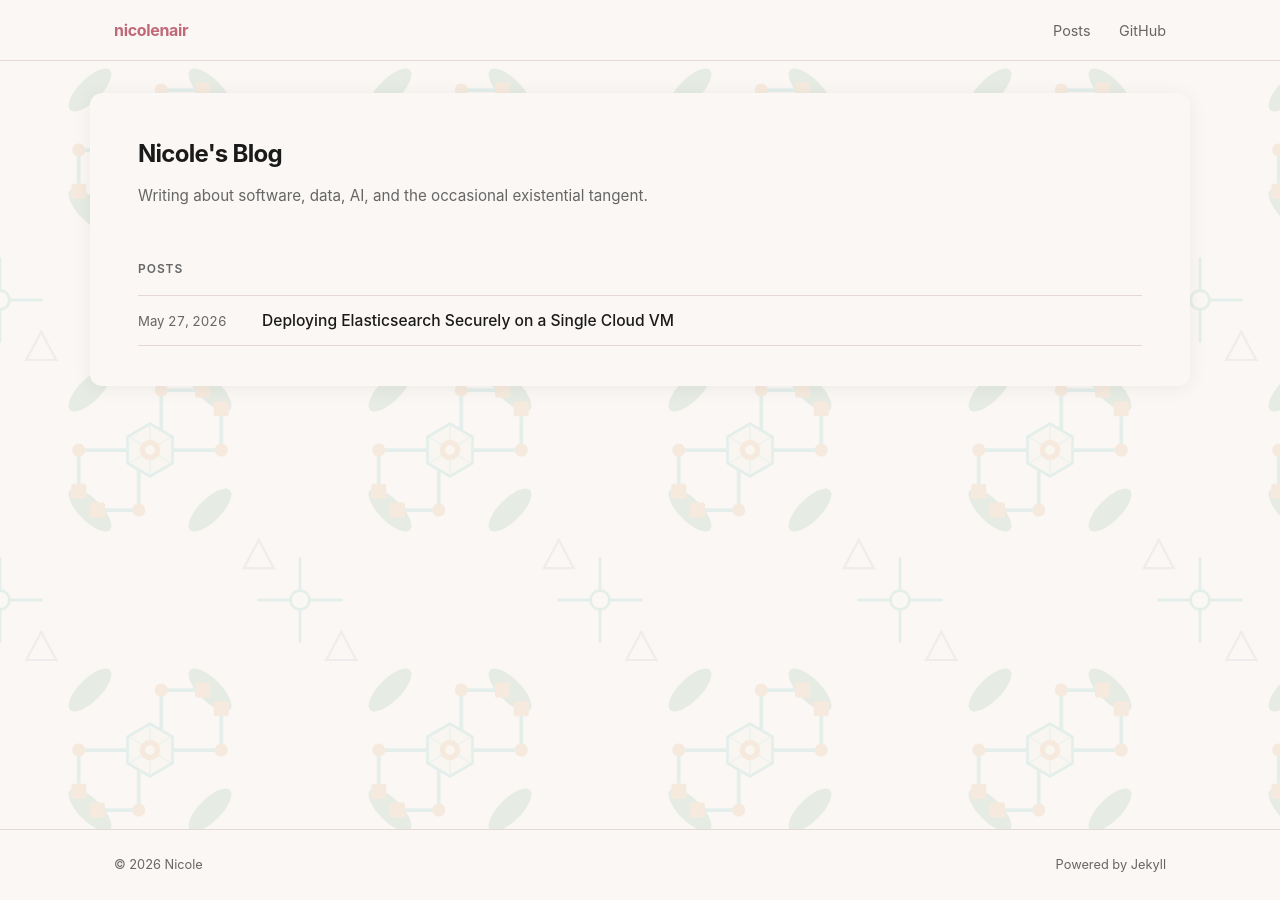
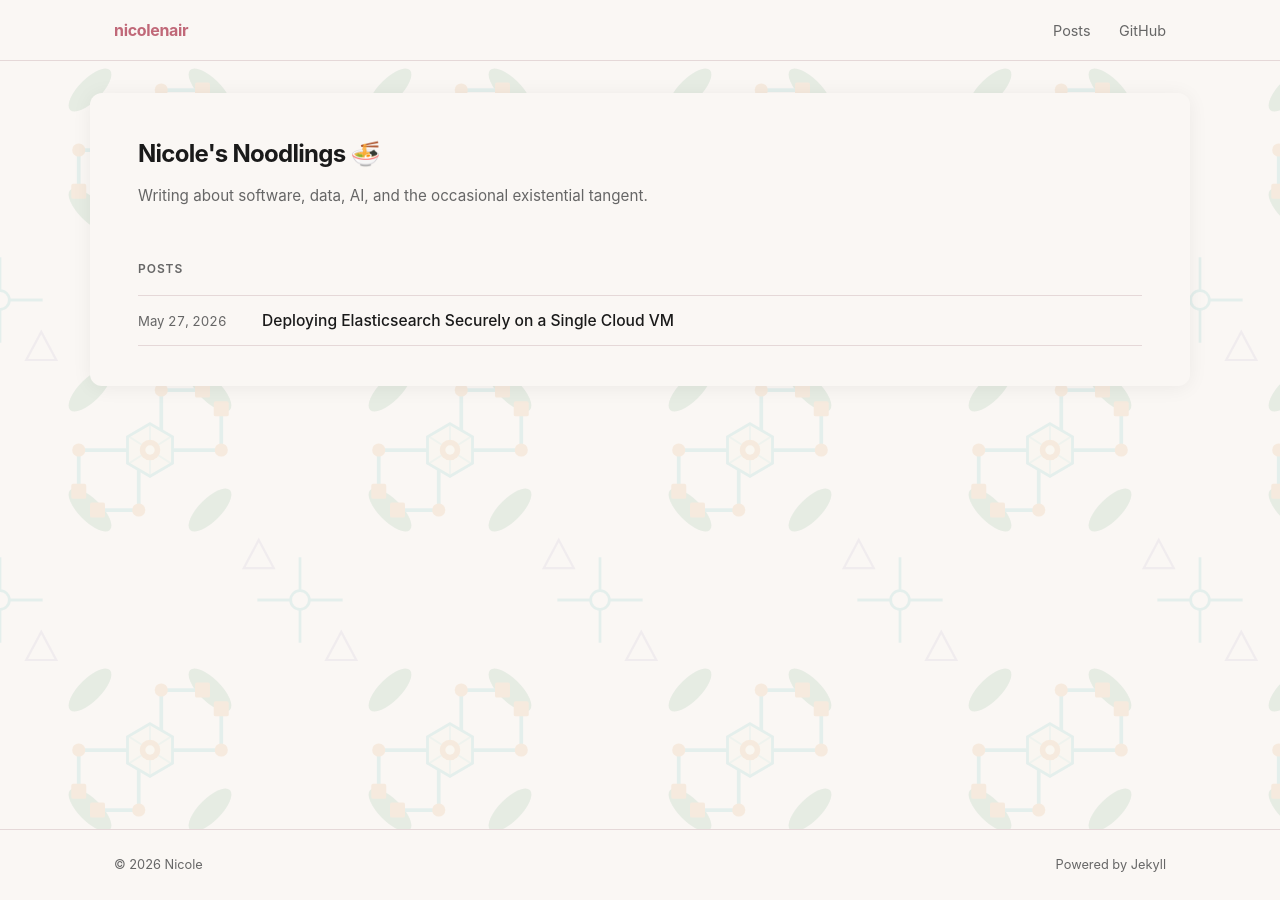
Before and after one commit to nicolenair/nicolenair.github.io, a Jekyll site: the page built from index.html, in a window 1280 px wide. Built offline with Jekyll 4.4.1, drawn with Linux system fonts in a browser that asks for light colours.

Commit message:
update name

```diff
--- a/index.html
+++ b/index.html
@@ -4,7 +4,7 @@ title: Home
 ---
 
 <div class="home-intro">
-  <h1>Nicole's Blog</h1>
+  <h1>Nicole's Noodlings 🍜 </h1>
   <p>Writing about software, data, AI, and the occasional existential tangent.</p>
 </div>
 
```
